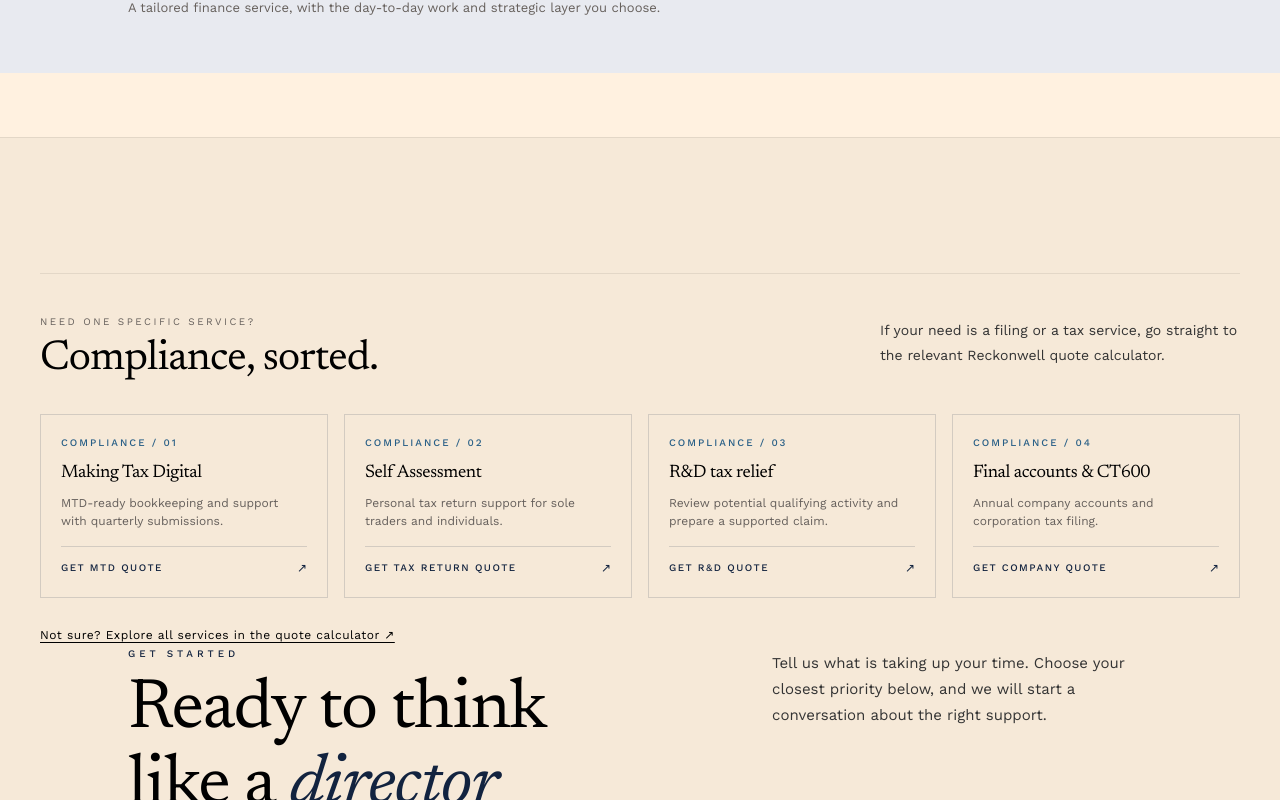
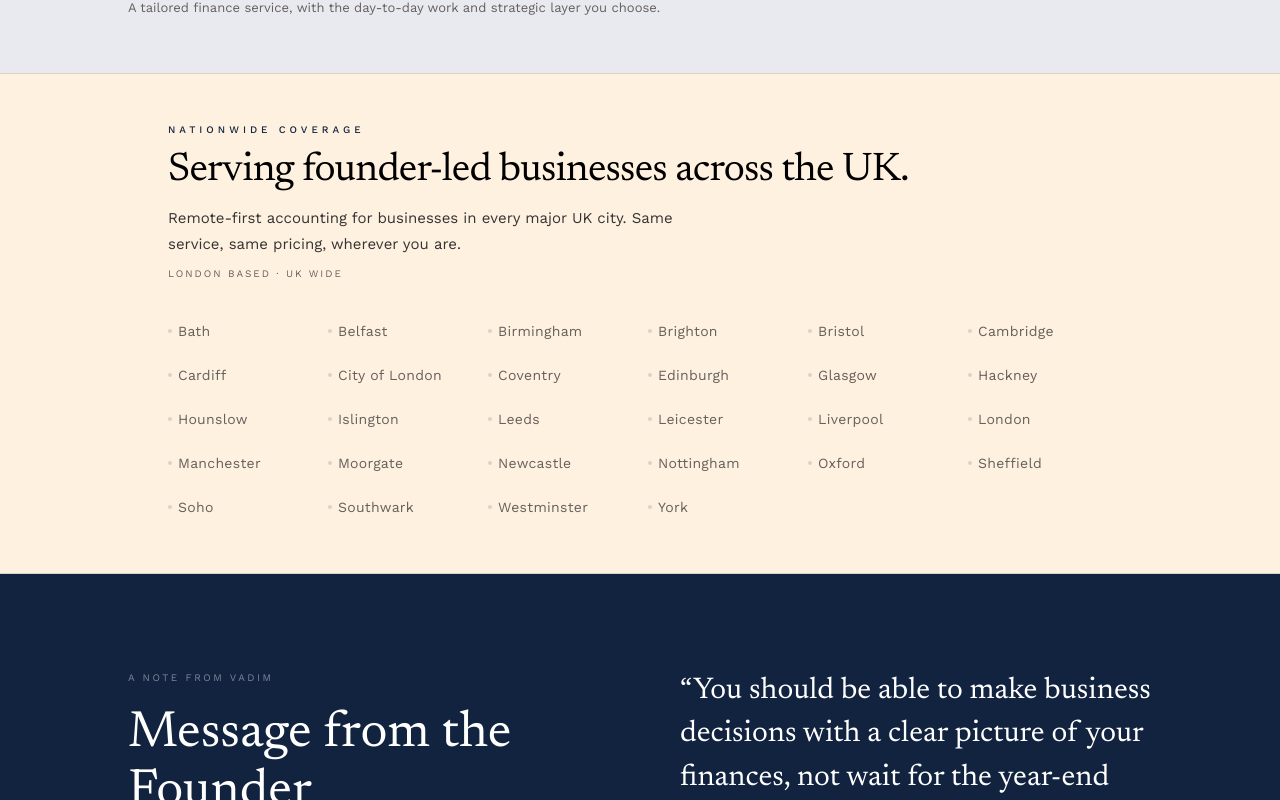
Before and after one commit to Vadim-SV/reckonwell, a Next.js app: page / in a window 1280 px wide. Shown: the part 4000-4800 px from the top of the page. Built offline with nearby package versions, Linux system fonts and the light colour scheme; no server answers.

Commit message:
Local Commit: 2026-09-13T22:14:57.593Z - Removed "Need One Specific Service?" (`FindYourFitSection`) and "Get Started" (`GetStartedSection`) sections from the homepage, including their imports and JSX blocks

```diff
--- a/src/app/HomePageClient.tsx
+++ b/src/app/HomePageClient.tsx
@@ -7,11 +7,9 @@ import HeroSection from '@/app/components/HeroSection';
 import PersonalisedProactiveSection from '@/app/components/PersonalisedProactiveSection';
 import FinanceFunctionSection from '@/app/components/FinanceFunctionSection';
 import FundraisingCapitalSection from '@/app/components/FundraisingCapitalSection';
-import FindYourFitSection from '@/app/components/FindYourFitSection';
 import NationwideCoverageSection from '@/app/components/NationwideCoverageSection';
 import FounderSection from '@/app/components/FounderSection';
 import PricingBannerSection from '@/app/components/PricingBannerSection';
-import GetStartedSection from '@/app/components/GetStartedSection';
 import USBanner from '@/components/USBanner';
 
 export default function HomePageClient() {
@@ -78,18 +76,6 @@ export default function HomePageClient() {
             <PricingBannerSection />
           </section>
 
-          {/* 4c. Find Your Fit — Need One Specific Service? */}
-          <div className="my-10 md:my-16">
-            <section role="region" aria-label="Find your fit">
-              <FindYourFitSection />
-            </section>
-          </div>
-
-          {/* 4d. Get started: service-fit selector + callback form + compliance */}
-          <section role="region" aria-label="Get started">
-            <GetStartedSection />
-          </section>
-
           {/* 5. Nationwide coverage */}
           <section role="region" aria-label="Nationwide coverage">
             <NationwideCoverageSection />
```
